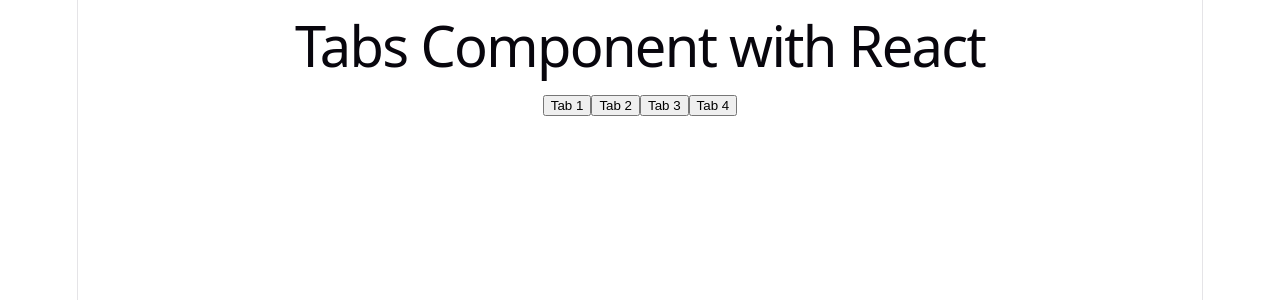
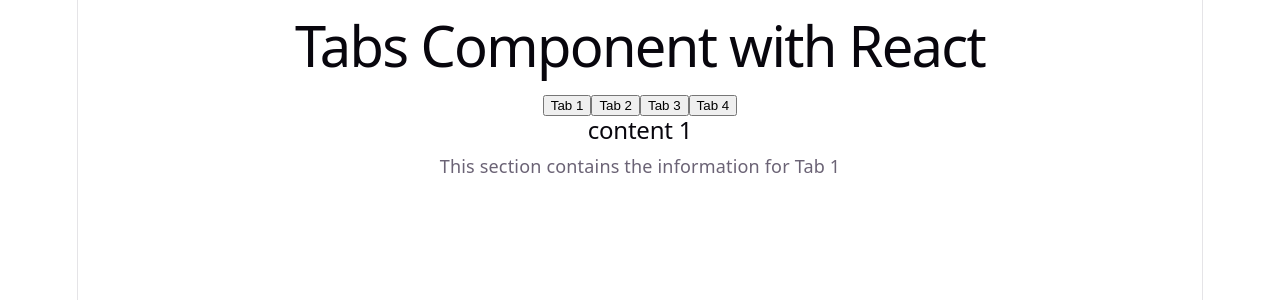
Before and after one commit to Zohre-abbasi/bootcamp-practice, a React (Vite) app in the folder zohre-abbasi-week13/: page / in a window 1280 px wide. Shown: the top 300 px of the page. Built offline with nearby package versions, Linux system fonts and the light colour scheme.

Commit message:
add dynamic tab content

```diff
--- a/zohre-abbasi-week13/src/App.jsx
+++ b/zohre-abbasi-week13/src/App.jsx
@@ -1,12 +1,16 @@
 import Tabs from "./components/Tabs";
 import { useState } from "react";
+import TabContent from "./components/TabContent";
+
+const tabContents={"Tab 1":{title:"content 1",text:"This section contains the information for Tab 1"},"Tab 2":{title:"content 2",text:"This section contains the information for Tab 2"},"Tab 3":{title:"content 3",text:"This section contains the information for Tab 3"},"Tab 4":{title:"content 4",text:"This section contains the information for Tab 4"}}
 
 function App() {
-  const [activeTab,setActiveTab]=useState("Tab 1")
+  const [activeTab, setActiveTab] = useState("Tab 1");
   return (
     <div>
       <h1>Tabs Component with React</h1>
       <Tabs setActiveTab={setActiveTab} />
+      <TabContent content={tabContents[activeTab]} />
     </div>
   );
 }
--- /dev/null
+++ b/zohre-abbasi-week13/src/components/TabContent.jsx
@@ -0,0 +1,10 @@
+function TabContent({ content }) {
+  return (
+    <div>
+        <h2>{content.title}</h2>
+      <p> {content.text}</p>
+    </div>
+  );
+}
+
+export default TabContent;
```
